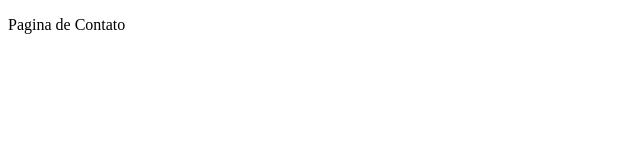
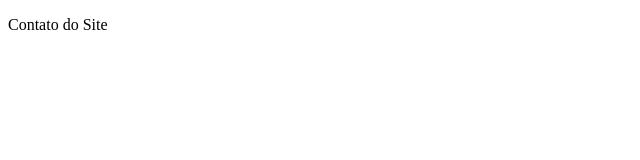
Before and after one commit to pgomesbueno/github_master, a plain HTML site: page contatos.html in a window 1280 px wide. Shown: the full height of the page, 0-640 px from the left. Drawn offline with Linux system fonts and the light colour scheme.

Commit message:
alteração final da pagina de contato closes #2

```diff
--- a/contatos.html
+++ b/contatos.html
@@ -7,6 +7,6 @@
     <title>Document</title>
 </head>
 <body>
-    <p>Pagina de Contato</p>
+    <p>Contato do Site</p>
 </body>
 </html>
```
